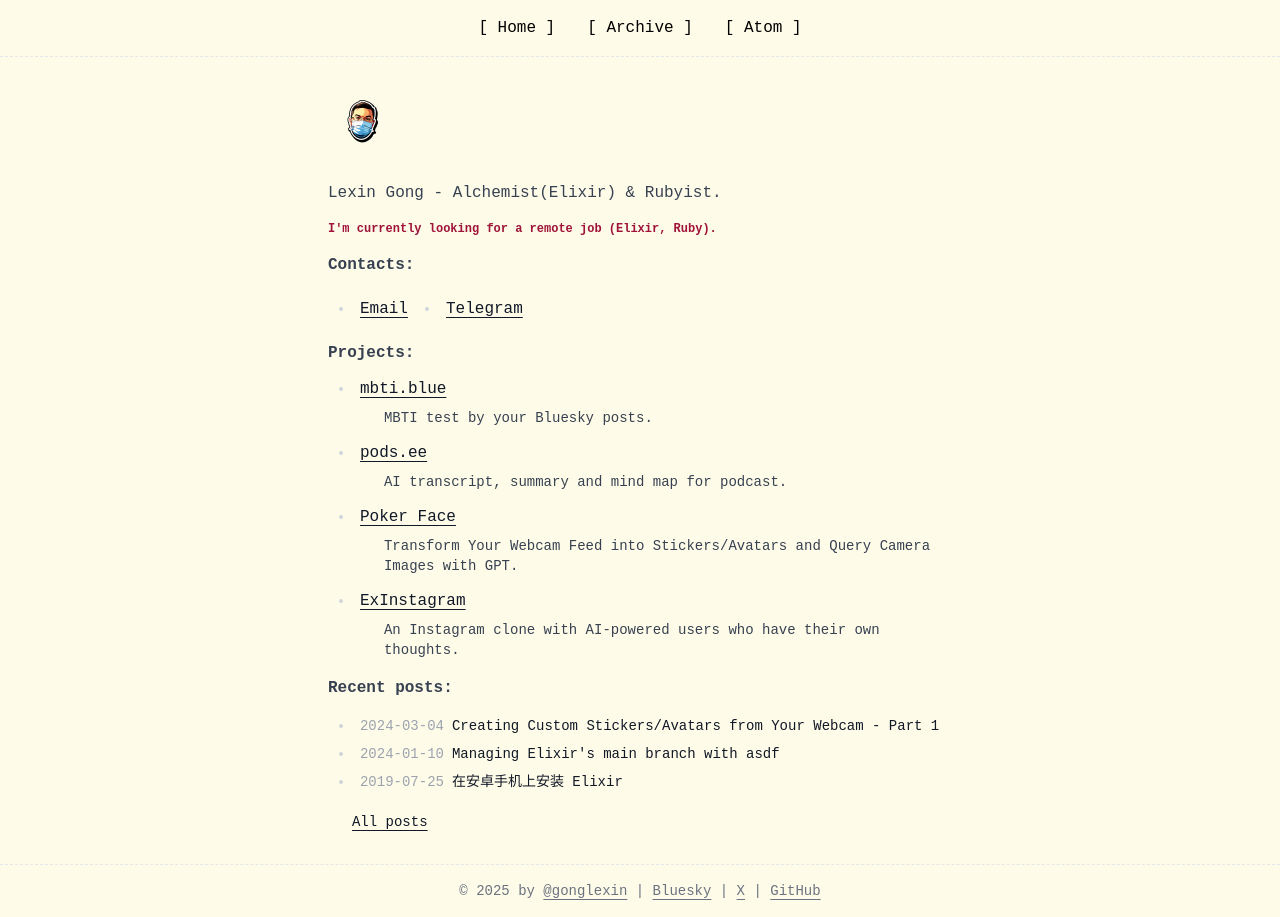
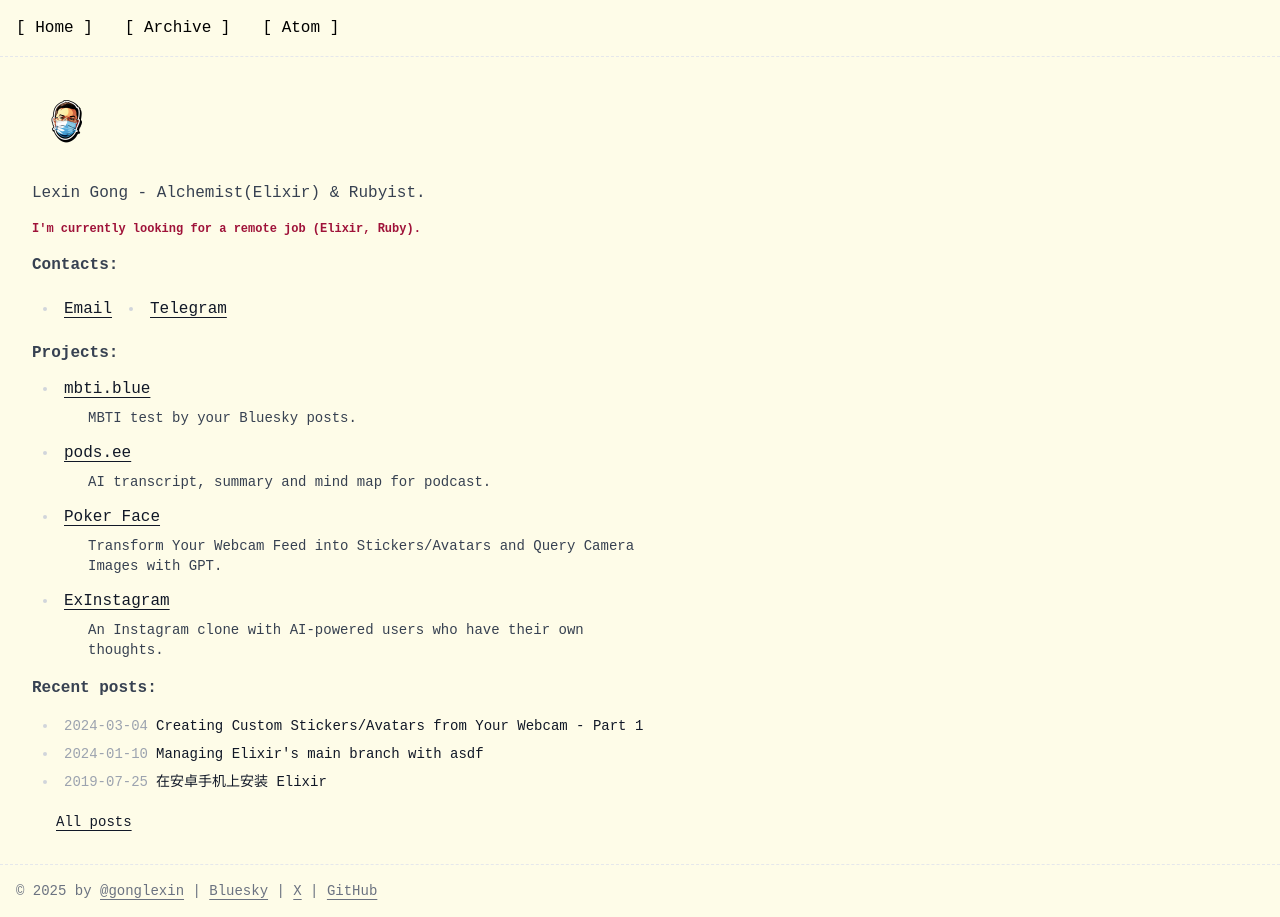
Before and after one commit to gonglexin/gonglexin.github.io, a Jekyll site: the page built from index.html, in a window 1280 px wide. Built offline with Jekyll 4.4.1, drawn with Linux system fonts in a browser that asks for light colours; nearby versions of some CDN libraries; some web fonts are replaced.

Commit message:
:lipstick: Change layout alignment from center to left
Remove center alignment from nav, main content, and footer to render all content left-aligned.

```diff
--- a/_includes/footer.html
+++ b/_includes/footer.html
@@ -1,4 +1,4 @@
-<footer class="border-t border-dashed p-4 text-sm text-gray-500 flex justify-center">
+<footer class="border-t border-dashed p-4 text-sm text-gray-500 flex">
   <p>
     &copy; 2025 by <a class="underline" href="/">@gonglexin</a>
     | <a class="underline" href="https://bsky.app/profile/gonglexin.com" target="_blank">Bluesky</a>
--- a/_includes/nav.html
+++ b/_includes/nav.html
@@ -1,6 +1,6 @@
 <nav class="border-b border-dashed">
   <ul
-    class="flex flex-row gap-x-8 p-4 justify-center max-sm:gap-x-2 max-sm:p-2 max-sm:text-xs"
+    class="flex flex-row gap-x-8 p-4 max-sm:gap-x-2 max-sm:p-2 max-sm:text-xs"
   >
     <li class="hover:text-rose-900"><a href="/">[ Home ]</a></li>
     <li class="hover:text-rose-900"><a href="/archive.html">[ Archive ]</a></li>
--- a/_layouts/default.html
+++ b/_layouts/default.html
@@ -56,7 +56,7 @@
 <body class="bg-yellow-50 underline-offset-4">
   {% include nav.html %}
 
-  <main class="max-w-screen-md mx-auto p-8">{{ content }}</main>
+  <main class="max-w-screen-md p-8">{{ content }}</main>
 
   {% include footer.html %}
 
--- a/index.html
+++ b/index.html
@@ -2,7 +2,7 @@
 layout: default
 ---
 
-<div id="about" class="prose mx-auto leading-none">
+<div id="about" class="prose leading-none">
   <img src="/assets/images/me.png" class="w-16" alt="me" />
   <p>Lexin Gong - Alchemist(Elixir) & Rubyist.</p>
   <div class="text-xs font-bold text-rose-800 hover:uppercase">
```
